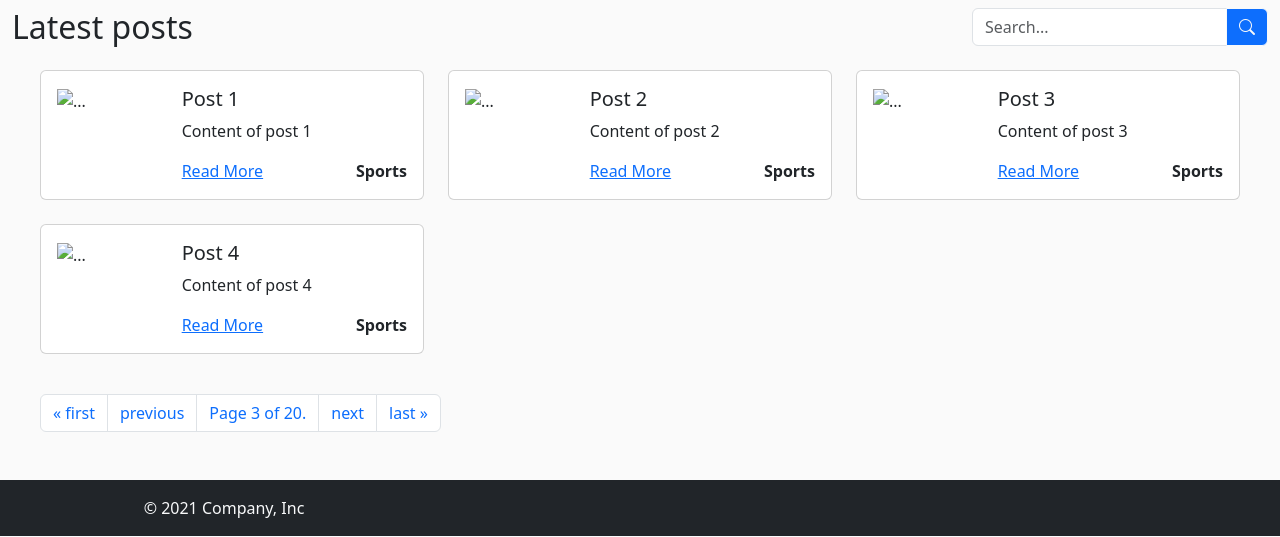
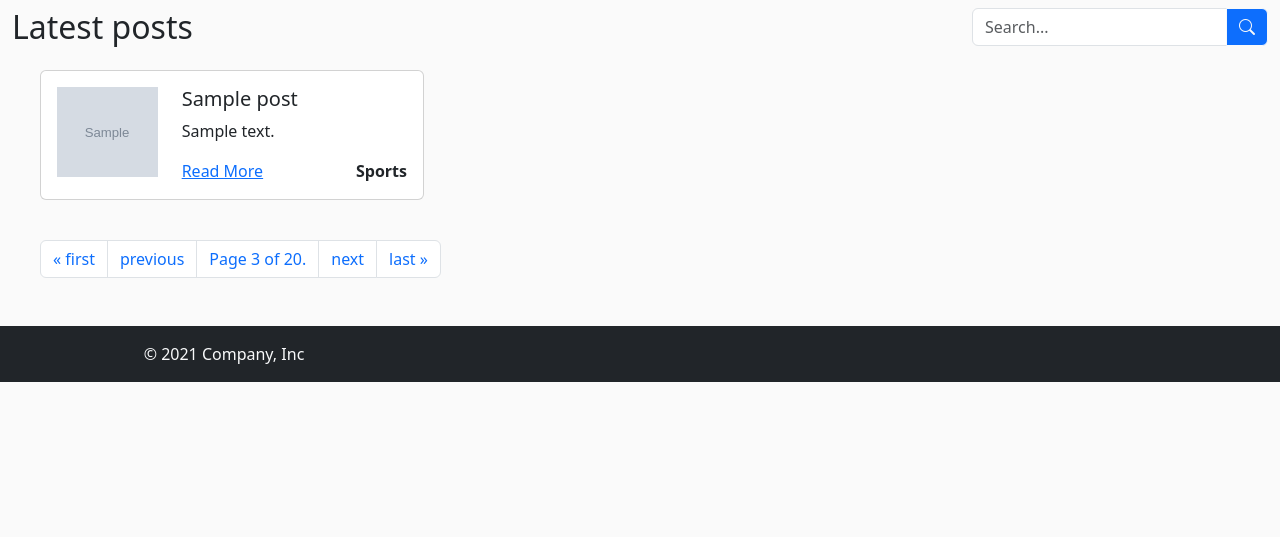
Before and after one commit to Vishwak-Balaji/BlogProject, a Django app: page /blog/index/ in a window 1280 px wide. Shown: the part 74-611 px from the top of the page. Run offline with Django 5.2, Linux system fonts and the light colour scheme; tables that the repository leaves empty hold one stand-in row (values such as "Sample post"); grey boxes marked "Sample" are stand-in pictures; some libraries are stand-ins or nearby versions.

Commit message:
got post data

```diff
--- a/Blog/templates/blog/index.html
+++ b/Blog/templates/blog/index.html
@@ -23,11 +23,11 @@
                     <div class="card-body">
                         <div class="row">
                             <div class="col-md-4">
-                                <img src="https://via.placeholder.com/300" class="img-fluid" alt="...">
+                                <img style="height:90px; width:150px; object-fit:cover;" src="{{post.img_urls}}" class="img-fluid" alt="...">
                             </div>
                             <div class="col-md-8">
-                                <h5 class="card-title">{{post.title}}</h5>
-                                <p class="card-text">{{post.content}}</p>
+                                <h5 class="card-title">{{post.titles}}</h5>
+                                <p class="card-text">{{post.contents|truncatewords:15}}</p>
                                 <div class="d-flex justify-content-between">
                                      <a href="{% url 'blog:detail' post_id=post.id %}">Read More</a>
                                     <a class="text-decoration-none text-dark fw-bold" href="#">Sports</a>
--- a/Blog/views.py
+++ b/Blog/views.py
@@ -2,16 +2,21 @@ from django.shortcuts import render
 from django.http import HttpResponse
 import logging
 
+from Blog.models import Post
+
+
 # Create your views here.
-
-posts = [
-    {"id": 1, "title": "Post 1", "content": "Content of post 1"},
-    {"id": 2, "title": "Post 2", "content": "Content of post 2"},
-    {"id": 3, "title": "Post 3", "content": "Content of post 3"},
-    {"id": 4, "title": "Post 4", "content": "Content of post 4"},
-]
+#
+# static data which is not required
+# posts = [
+#     {"id": 1, "title": "Post 1", "content": "Content of post 1"},
+#     {"id": 2, "title": "Post 2", "content": "Content of post 2"},
+#     {"id": 3, "title": "Post 3", "content": "Content of post 3"},
+#     {"id": 4, "title": "Post 4", "content": "Content of post 4"},
+# ]
 def index(request):
     blog_title = 'Latest posts'
+    posts = Post.objects.all()
     return render(request,'blog/index.html',{'blog_title': blog_title , 'posts':posts})
 
 
```
